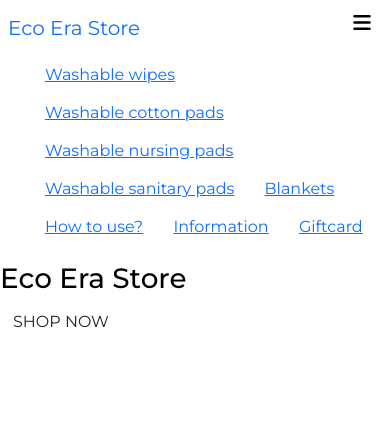
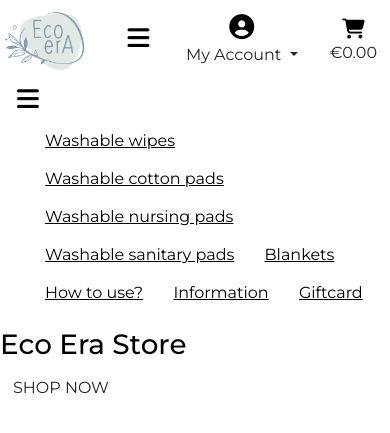
Before and after one commit to annakovesdi/eco-era-store, a Django app: page / in a window 390 px wide. Shown: the top 433 px of the page. Run offline with Django 3.2, Linux system fonts and the light colour scheme; some libraries are stand-ins or nearby versions.

Commit message:
upper navbar final functionality

```diff
--- a/static/css/base.css
+++ b/static/css/base.css
@@ -1,4 +1,6 @@
 @import url('https://fonts.googleapis.com/css2?family=Abel&family=Montserrat:ital,wght@0,100;0,200;0,300;0,400;0,500;0,600;0,700;0,800;0,900;1,100;1,200;1,300;1,400;1,500;1,600;1,700;1,800;1,900&display=swap');
+
+/*----------------------Base*/
 
 html {
     height: 100%;
@@ -12,9 +14,41 @@
     font-weight: 400;
 }
 
+a {
+    color: black;
+    text-align: center;
+}
+
+i {
+    color: black;
+    font-size: 25px;
+    text-align: center;
+}
+
+p {
+    margin: 0;
+}
+
+/*------------------------Navbar*/
+
+.logo {
+    max-height: 60px;
+}
+
+.logo-image {
+    max-height: 60px;
+}
+
+.logo-text {
+    font-family: 'Abel', sans-serif;
+    font-size: 15px;
+}
+
 li::marker {
     text-size-adjust: 0;
 }
+
+/*------------------------Media Queries*/
 
 @media (min-width: 768px) {
 .navbar-expand-md .navbar-collapse {
--- a/templates/base.html
+++ b/templates/base.html
@@ -21,23 +21,23 @@
             <nav class="navbar navbar-expand-md row">
                 <div class="container-fluid">
                     <!--Logo-->
-                    <div class="col-md-8 mx-auto ms-2 me-2 nav-item">
-                        <a class="navbar-brand" href="{% url 'home' %}">Eco Era Store</a>
-                        </a>
+                    <div class="col-xs-3 col-md-2 logo">
+                        <a class="navbar-brand" href="{% url 'home' %}"><img class="logo-image" src="media/img/logo.png" alt="Logo Eco Era StoreS"></a>
                     </div>
-                    <div class="col-md-4">
+                    <div class="d-none d-md-block col-md-6">
+                        <p class="logo-text">Eco Era Store</p></a>
+                    </div>
                     <!--Toggler Button-->
+                    <div class="col-xs-3 d-md-none">
                     <button class="navbar-toggler" type="button" data-bs-toggle="collapse" data-bs-target="#navbarSupportedContent"
                         aria-controls="navbarSupportedContent" aria-expanded="false" aria-label="Toggle navigation">
                         <span class="navbar-toggler-icon"><i class="fas fa-bars"></i></span>
                     </button>
+                </div>
                     <!--Account Dropdown-->
-                     <div class="collapse navbar-collapse" id="navbarSupportedContent">
-                    <div class="col nav-item ml-auto">
-                        <ul class="navbar-nav">
-                            <li class="dropdown">
-                                <a class="nav-link dropdown-toggle" href="#" id="navbarDropdown" role="button"
-                                    data-bs-toggle="dropdown" aria-expanded="false">
+                    <div class="col-xs-3 col-md-2 nav-item ml-auto dropdown">
+                                <a class="btn dropdown-toggle" href="#" id="navbarDropdown" role="button"
+                                    data-bs-toggle="dropdown" aria-expanded="false"><i class="fas fa-user-circle"></i><br>
                                     My Account
                                 </a>
                                 <ul class="dropdown-menu" aria-labelledby="navbarDropdown">
@@ -52,15 +52,14 @@
                                     <li><a class="dropdown-item" href="{% url 'account_login' %}">Log In</a></li>
                                     {% endif %}
                                 </ul>
-                                </li>
-                        </ul>
+
                     </div>
 
                         <!--Basket-->
-                        <div class="col nav-item ml-auto">
+                        <div class="col-xs-3 col-md-2 nav-item ml-auto">
                             <a class="{% if grand_total %} {% else %}{% endif %} btn" href="#">
                                     <div>
-                                        <i class="fas fa-shopping-cart fa-lg"></i>
+                                        <i class="fas fa-shopping-cart fa-lg"></i><br>
                                         <span class="nav-text">{% if grand_total %}
                                             €{{ grand_total|floatformat:2 }}
                                             {% else %}
@@ -75,7 +74,11 @@
 
             </nav>
 
-
+   <!--Toggler Button-->
+                    <button class="navbar-toggler" type="button" data-bs-toggle="collapse" data-bs-target="#navbarSupportedContent"
+                        aria-controls="navbarSupportedContent" aria-expanded="false" aria-label="Toggle navigation">
+                        <span class="navbar-toggler-icon"><i class="fas fa-bars"></i></span>
+                    </button>
             <div class="nav-content">
                 <ul>
                     <li class="btn"><a href="#">Washable wipes</a></li>
```
Also changed, not shown: media/img/logo.png (added).
